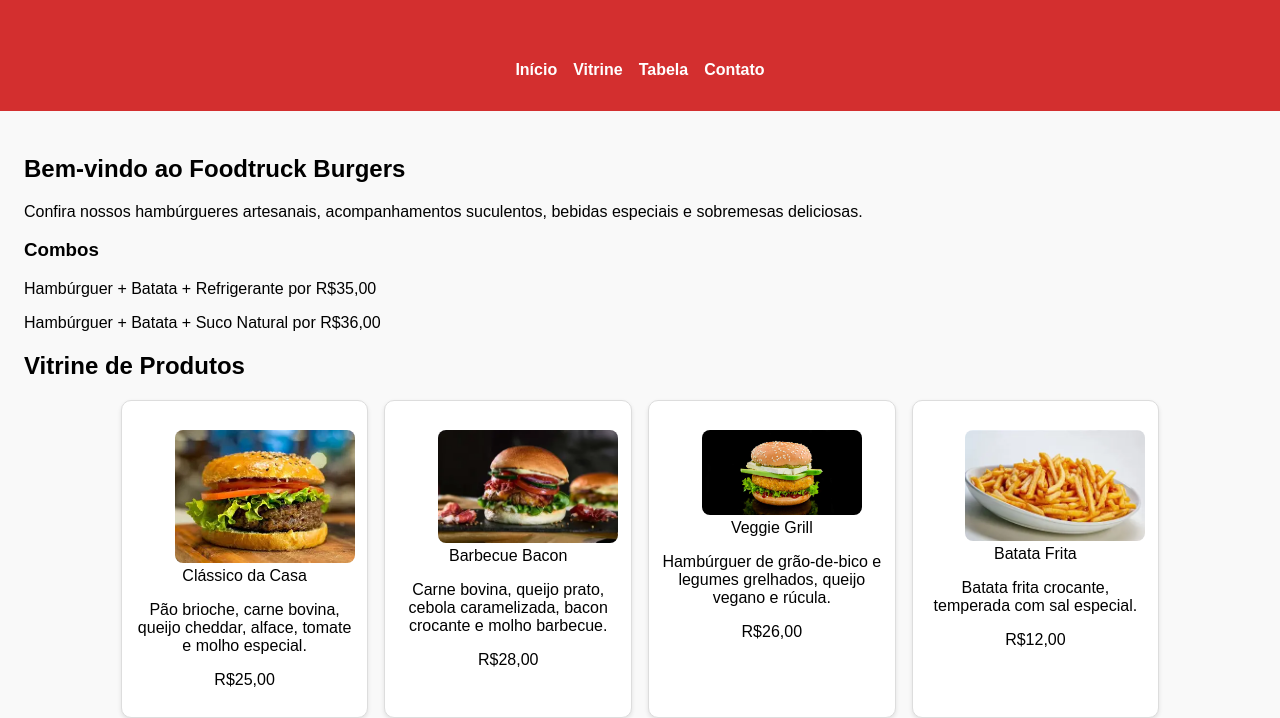
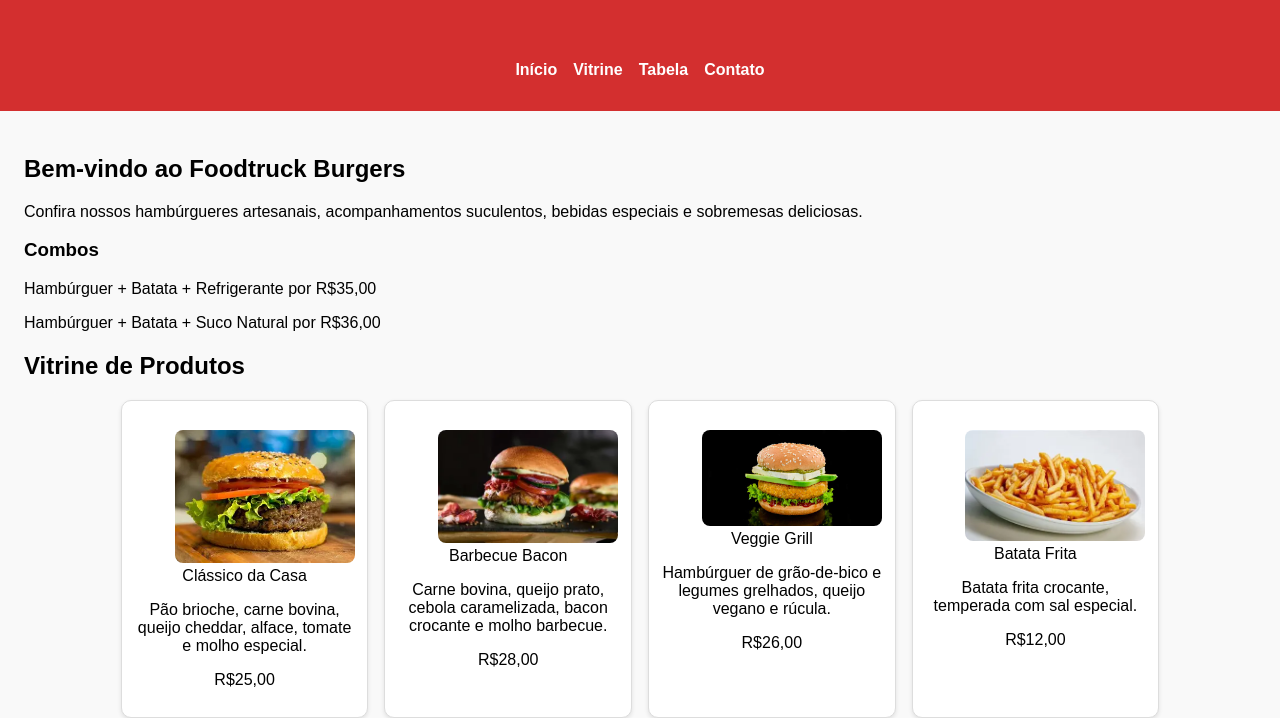
Before and after one commit to viniciuscs39/Projeto-Javascript-FT, a plain HTML site: page index.html in a window 1280 px wide. Shown: the part 117-835 px from the top of the page. Drawn offline with Linux system fonts and the light colour scheme; files whose address does not match are found by name.

Commit message:
Update index.css

```diff
--- a/index.css
+++ b/index.css
@@ -1,5 +1,3 @@
-
-
 body {
   font-family: Arial, sans-serif;
   background: #f9f9f9;
@@ -55,9 +53,3 @@
   height: auto;
   border-radius: 8px;
 }
-
-
-img[alt="Hambúrguer Veggie Grill"] {
-  max-width: 160px;
-  height: auto;
-  border-radius: 8px;
```
